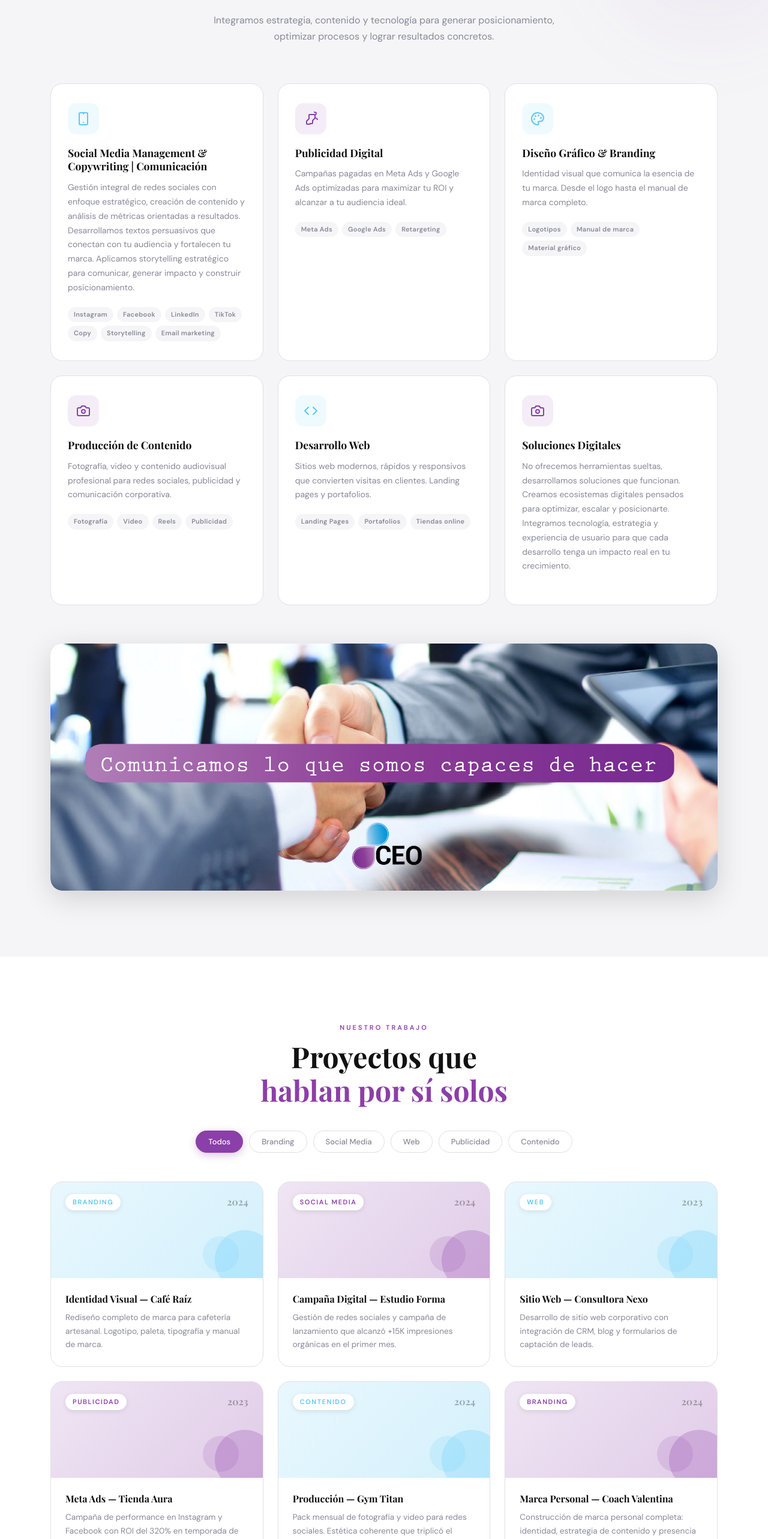
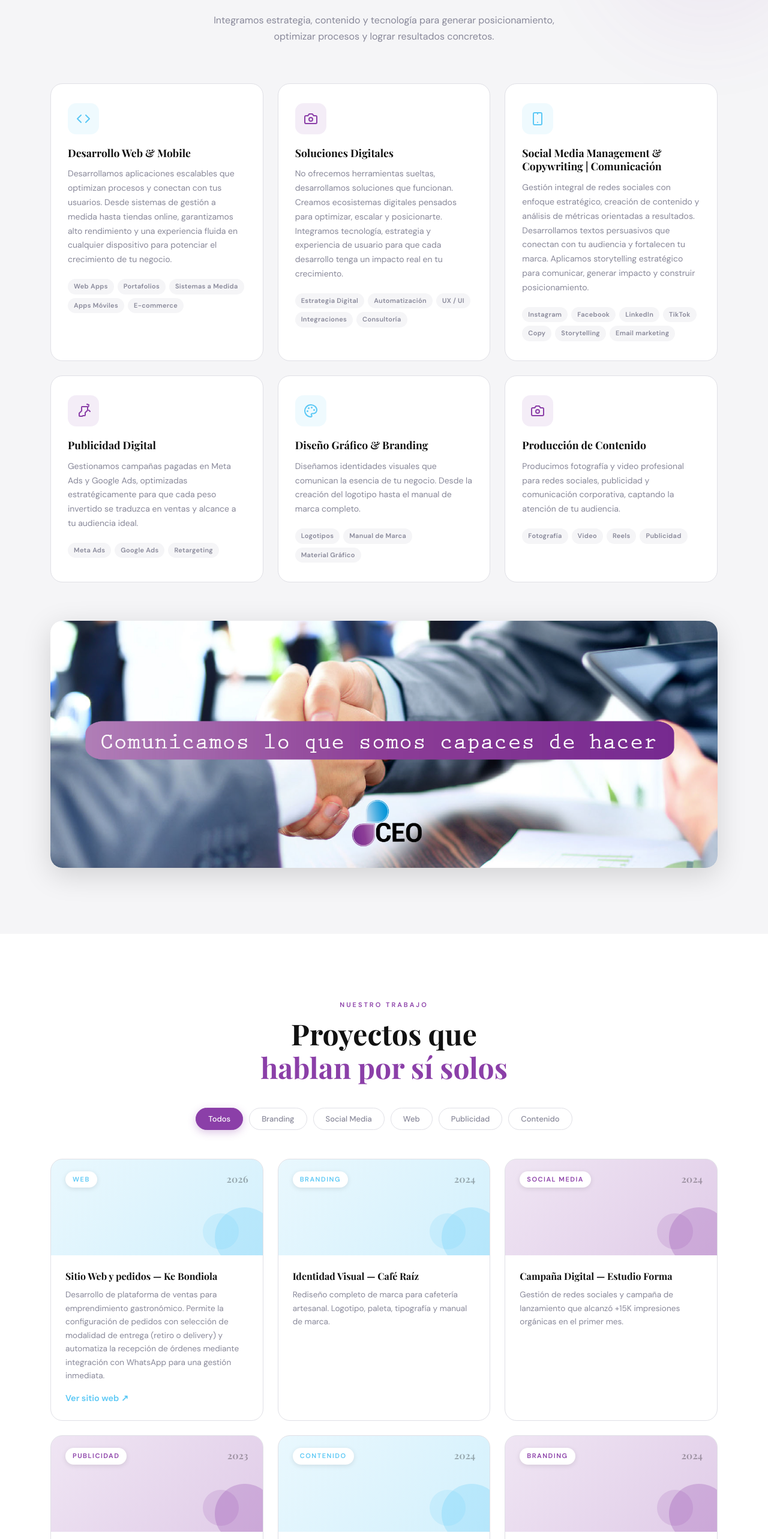
Before and after one commit to nazarena-aquino/ceo-multimedios, a React (Vite) app: page / in a window 1280 px wide. Shown: the part 1760-4326 px from the top of the page at 60% size. Built offline with nearby package versions, Linux system fonts and the light colour scheme.

Commit message:
modificaciones en varias categorias

```diff
--- a/src/components/Equipo.css
+++ b/src/components/Equipo.css
@@ -30,8 +30,10 @@
 
 .equipo__grid {
   display: grid;
-  grid-template-columns: repeat(4, 1fr);
+  grid-template-columns: repeat(3, minmax(280px, 340px));
+  justify-content: center; /* Esto centra las 3 tarjetas en el medio de la pantalla */
   gap: 24px;
+  align-items: stretch;
 }
 
 .miembro-card {
@@ -40,6 +42,9 @@
   overflow: hidden;
   border: 1px solid var(--gray-mid);
   transition: all 0.3s ease;
+  display: flex;
+  flex-direction: column;
+  height: 100%;
 }
 
 .miembro-card:hover {
@@ -77,6 +82,14 @@
 
 .miembro-card__info {
   padding: 22px 20px 24px;
+  display: flex;
+  flex-direction: column;
+  flex-grow: 1;
+  justify-content: space-between;
+}
+
+.miembro-card__textos {
+  margin-bottom: 1.5rem;
 }
 
 .miembro-card__nombre {
@@ -101,6 +114,32 @@
   line-height: 1.65;
 }
 
+.miembro-card__tags {
+  display: flex;
+  flex-wrap: wrap;
+  gap: 8px;
+}
+
+.miembro-card__link {
+  color: var(--black);
+  text-decoration: none;
+  transition: opacity 0.2s ease;
+}
+
+.miembro-card__link:hover {
+  opacity: 0.7;
+}
+
+.miembro-tag {
+  background-color: var(--gray);
+  color: var(--text-muted);
+  font-size: 0.75rem;
+  font-weight: 600;
+  padding: 6px 12px;
+  border-radius: 20px;
+  border: 1px solid var(--gray-mid);
+}
+
 @media (max-width: 1024px) {
   .equipo__grid { grid-template-columns: repeat(2, 1fr); }
 }
--- a/src/components/Equipo.jsx
+++ b/src/components/Equipo.jsx
@@ -3,36 +3,31 @@ import './Equipo.css'
 
 const equipo = [
   {
-    nombre: 'Valentina Morales',
+    nombre: 'Ana Paula Benitez',
     rol: 'Directora Creativa & Fundadora',
-    bio: 'Diseñadora con más de 7 años en comunicación visual. Apasionada por construir marcas que enamoran.',
+    bio: 'Diseñadora con gran trayectoria en comunicación visual. Enfocada en construir identidades de marca sólidas, memorables y funcionales.',
     color: '#8B3FA8',
-    initials: 'VM',
-    redes: ['instagram', 'linkedin'],
+    initials: 'AB',
+    tags: ['Diseño', 'Branding', 'Estrategia'],
+    linkedin: 'https://www.linkedin.com/in/ana-paula-benitez-00218b362/',
   },
   {
-    nombre: 'Matías González',
-    rol: 'Director de Marketing Digital',
-    bio: 'Especialista en performance marketing y estrategia digital. Meta Ads y Google Ads certificado.',
+    nombre: 'Nazarena Aquino',
+    rol: 'Desarrolladora de Software',
+    bio: 'Especialista en el diseño de soluciones digitales escalables. Orientada a la automatización de procesos y la creación de plataformas eficientes.',
     color: '#5BC8F5',
-    initials: 'MG',
-    redes: ['linkedin', 'twitter'],
+    initials: 'NA',
+    tags: ['Web', 'Mobile', 'Automatización'],
+    linkedin: 'https://www.linkedin.com/in/nazarena-ayelen-aquino-b606a2205/',
   },
   {
-    nombre: 'Camila Torres',
-    rol: 'Content Creator & Copywriter',
-    bio: 'Storyteller de corazón. Crea contenido que conecta marcas con personas de manera auténtica.',
+    nombre: 'Brandon Pzocik',
+    rol: 'Desarrollador Multiplataforma & CM',
+    bio: 'Estratega de comunicación digital. Desarrolla contenido narrativo que conecta marcas con su audiencia de manera auténtica y directa.',
     color: '#8B3FA8',
-    initials: 'CT',
-    redes: ['instagram', 'linkedin'],
-  },
-  {
-    nombre: 'Luciano Reyes',
-    rol: 'Desarrollador Web & UX',
-    bio: 'Transforma ideas en experiencias digitales. Especializado en sitios rápidos, modernos y funcionales.',
-    color: '#5BC8F5',
-    initials: 'LR',
-    redes: ['github', 'linkedin'],
+    initials: 'BP',
+    tags: ['Web / Mobile', 'Social Media', 'Contenido'],
+    linkedin: 'https://www.linkedin.com/in/brandon-pzocik-7a8517232/',
   },
 ]
 
@@ -58,10 +53,32 @@ export default function Equipo() {
                 <span style={{ color: m.color }}>{m.initials}</span>
                 <div className="miembro-card__glow" style={{ background: m.color }}></div>
               </div>
+
               <div className="miembro-card__info">
-                <h3 className="miembro-card__nombre">{m.nombre}</h3>
-                <p className="miembro-card__rol" style={{ color: m.color }}>{m.rol}</p>
-                <p className="miembro-card__bio">{m.bio}</p>
+                <div className="miembro-card__textos">
+                  <h3 className="miembro-card__nombre">
+                    {m.linkedin ? (
+                      <a
+                        href={m.linkedin}
+                        target="_blank"
+                        rel="noopener noreferrer"
+                        className="miembro-card__link"
+                      >
+                        {m.nombre} ↗
+                      </a>
+                    ) : (
+                      m.nombre
+                    )}
+                  </h3>
+                  <p className="miembro-card__rol" style={{ color: m.color }}>{m.rol}</p>
+                  <p className="miembro-card__bio">{m.bio}</p>
+                </div>
+
+                <div className="miembro-card__tags">
+                  {m.tags.map((tag, index) => (
+                    <span key={index} className="miembro-tag">{tag}</span>
+                  ))}
+                </div>
               </div>
             </div>
           ))}
--- a/src/components/Proyectos.jsx
+++ b/src/components/Proyectos.jsx
@@ -2,6 +2,14 @@ import React, { useState } from 'react'
 import './Proyectos.css'
 
 const proyectos = [
+  {
+    categoria: 'Web',
+    title: 'Sitio Web y pedidos — Ke Bondiola',
+    desc: 'Desarrollo de plataforma de ventas para emprendimiento gastronómico. Permite la configuración de pedidos con selección de modalidad de entrega (retiro o delivery) y automatiza la recepción de órdenes mediante integración con WhatsApp para una gestión inmediata.',
+    link: 'https://kebondiola.vercel.app/',
+    color: '#5BC8F5',
+    year: '2026',
+  },
   {
     categoria: 'Branding',
     title: 'Identidad Visual — Café Raíz',
@@ -15,13 +23,6 @@ const proyectos = [
     desc: 'Gestión de redes sociales y campaña de lanzamiento que alcanzó +15K impresiones orgánicas en el primer mes.',
     color: '#8B3FA8',
     year: '2024',
-  },
-  {
-    categoria: 'Web',
-    title: 'Sitio Web — Consultora Nexo',
-    desc: 'Desarrollo de sitio web corporativo con integración de CRM, blog y formularios de captación de leads.',
-    color: '#5BC8F5',
-    year: '2023',
   },
   {
     categoria: 'Publicidad',
@@ -90,6 +91,23 @@ export default function Proyectos() {
               <div className="proyecto-card__body">
                 <h3 className="proyecto-card__title">{p.title}</h3>
                 <p className="proyecto-card__desc">{p.desc}</p>
+                {p.link && (
+                  <a
+                    href={p.link}
+                    target="_blank"
+                    rel="noopener noreferrer"
+                    style={{
+                      color: p.color,
+                      fontSize: '0.9rem',
+                      fontWeight: 'bold',
+                      marginTop: '15px',
+                      display: 'inline-block',
+                      textDecoration: 'none'
+                    }}
+                  >
+                    Ver sitio web ↗
+                  </a>
+                )}
               </div>
             </div>
           ))}
--- a/src/components/Servicios.jsx
+++ b/src/components/Servicios.jsx
@@ -2,6 +2,30 @@ import React from 'react'
 import './Servicios.css'
 
 const servicios = [
+  {
+    icon: (
+      <svg className="icon-multimedios" viewBox="0 0 24 24" fill="none" stroke="currentColor" strokeWidth="2" strokeLinecap="round" strokeLinejoin="round">
+        <polyline points="16 18 22 12 16 6"></polyline>
+        <polyline points="8 6 2 12 8 18"></polyline>
+      </svg>
+    ),
+    color: '#5BC8F5',
+    title: 'Desarrollo Web & Mobile',
+    desc: 'Desarrollamos aplicaciones escalables que optimizan procesos y conectan con tus usuarios. Desde sistemas de gestión a medida hasta tiendas online, garantizamos alto rendimiento y una experiencia fluida en cualquier dispositivo para potenciar el crecimiento de tu negocio.',
+    tags: ['Web Apps', 'Portafolios', 'Sistemas a Medida', 'Apps Móviles', 'E-commerce'],
+  },
+  {
+    icon: (
+      <svg className="icon-multimedios" viewBox="0 0 24 24" fill="none" stroke="currentColor" strokeWidth="2" strokeLinecap="round" strokeLinejoin="round">
+        <path d="M14.5 4h-5L7 7H4a2 2 0 0 0-2 2v9a2 2 0 0 0 2 2h16a2 2 0 0 0 2-2V9a2 2 0 0 0-2-2h-3l-2.5-3z"></path>
+        <circle cx="12" cy="13" r="3"></circle>
+      </svg>
+    ),
+    color: '#8B3FA8',
+    title: 'Soluciones Digitales',
+    desc: 'No ofrecemos herramientas sueltas, desarrollamos soluciones que funcionan. Creamos ecosistemas digitales pensados para optimizar, escalar y posicionarte. Integramos tecnología, estrategia y experiencia de usuario para que cada desarrollo tenga un impacto real en tu crecimiento.',
+    tags: ['Estrategia Digital', 'Automatización', 'UX / UI', 'Integraciones', 'Consultoría'],
+  },
   {
     icon: (
       <svg className="icon-multimedios" viewBox="0 0 24 24" fill="none" stroke="currentColor" strokeWidth="2" strokeLinecap="round" strokeLinejoin="round">
@@ -26,7 +50,7 @@ const servicios = [
     ),
     color: '#8B3FA8',
     title: 'Publicidad Digital',
-    desc: 'Campañas pagadas en Meta Ads y Google Ads optimizadas para maximizar tu ROI y alcanzar a tu audiencia ideal.',
+    desc: 'Gestionamos campañas pagadas en Meta Ads y Google Ads, optimizadas estratégicamente para que cada peso invertido se traduzca en ventas y alcance a tu audiencia ideal.',
     tags: ['Meta Ads', 'Google Ads', 'Retargeting'],
   },
   {
@@ -41,8 +65,8 @@ const servicios = [
     ),
     color: '#5BC8F5',
     title: 'Diseño Gráfico & Branding',
-    desc: 'Identidad visual que comunica la esencia de tu marca. Desde el logo hasta el manual de marca completo.',
-    tags: ['Logotipos', 'Manual de marca', 'Material gráfico'],
+    desc: 'Diseñamos identidades visuales que comunican la esencia de tu negocio. Desde la creación del logotipo hasta el manual de marca completo.',
+    tags: ['Logotipos', 'Manual de Marca', 'Material Gráfico'],
   },
   {
     icon: (
@@ -53,33 +77,10 @@ const servicios = [
     ),
     color: '#8B3FA8',
     title: 'Producción de Contenido',
-    desc: 'Fotografía, video y contenido audiovisual profesional para redes sociales, publicidad y comunicación corporativa.',
+    desc: 'Producimos fotografía y video profesional para redes sociales, publicidad y comunicación corporativa, captando la atención de tu audiencia.',
     tags: ['Fotografía', 'Video', 'Reels', 'Publicidad'],
   },
-  {
-    icon: (
-      <svg className="icon-multimedios" viewBox="0 0 24 24" fill="none" stroke="currentColor" strokeWidth="2" strokeLinecap="round" strokeLinejoin="round">
-        <polyline points="16 18 22 12 16 6"></polyline>
-        <polyline points="8 6 2 12 8 18"></polyline>
-      </svg>
-    ),
-    color: '#5BC8F5',
-    title: 'Desarrollo Web',
-    desc: 'Sitios web modernos, rápidos y responsivos que convierten visitas en clientes. Landing pages y portafolios.',
-    tags: ['Landing Pages', 'Portafolios', 'Tiendas online'],
-  },
-  {
-    icon: (
-      <svg className="icon-multimedios" viewBox="0 0 24 24" fill="none" stroke="currentColor" strokeWidth="2" strokeLinecap="round" strokeLinejoin="round">
-        <path d="M14.5 4h-5L7 7H4a2 2 0 0 0-2 2v9a2 2 0 0 0 2 2h16a2 2 0 0 0 2-2V9a2 2 0 0 0-2-2h-3l-2.5-3z"></path>
-        <circle cx="12" cy="13" r="3"></circle>
-      </svg>
-    ),
-    color: '#8B3FA8',
-    title: 'Soluciones Digitales',
-    desc: 'No ofrecemos herramientas sueltas, desarrollamos soluciones que funcionan. Creamos ecosistemas digitales pensados para optimizar, escalar y posicionarte. Integramos tecnología, estrategia y experiencia de usuario para que cada desarrollo tenga un impacto real en tu crecimiento.',
-    tags: [],
-  },
+
 ]
 
 export default function Servicios() {
```
